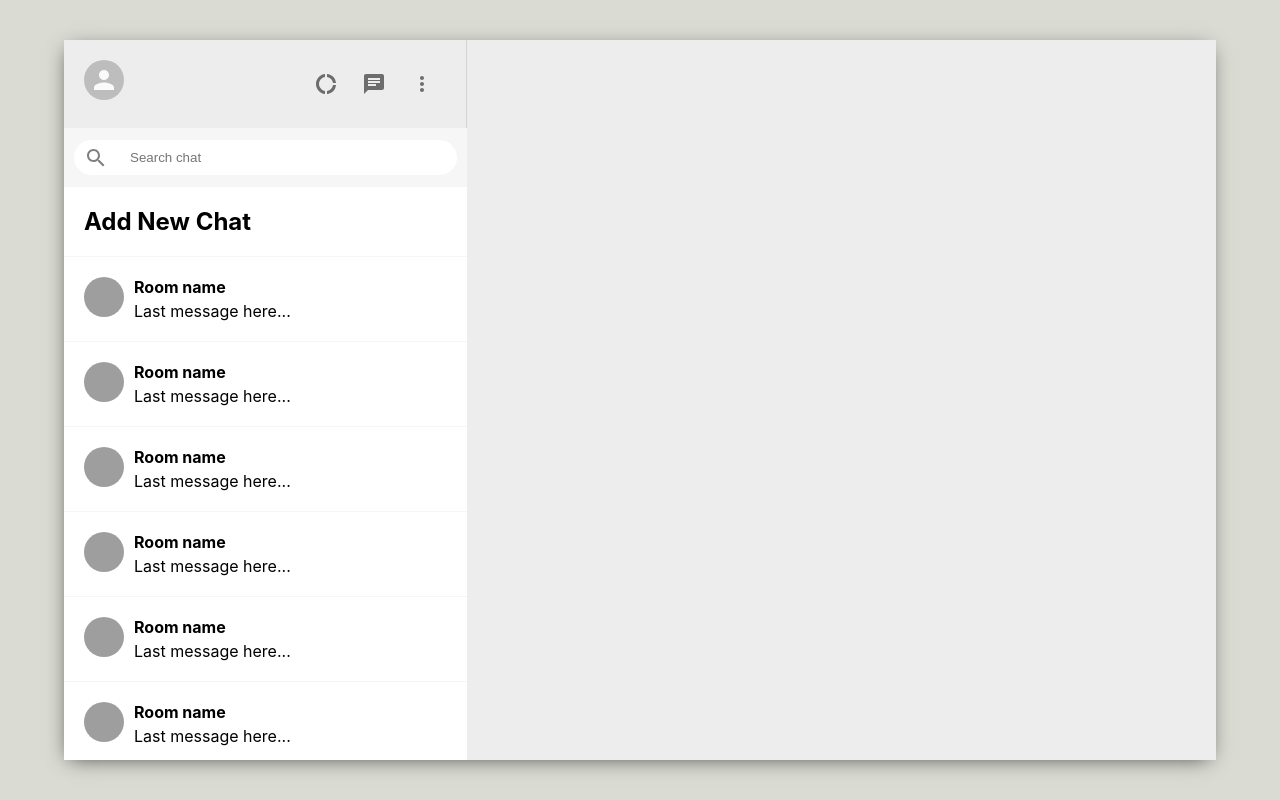
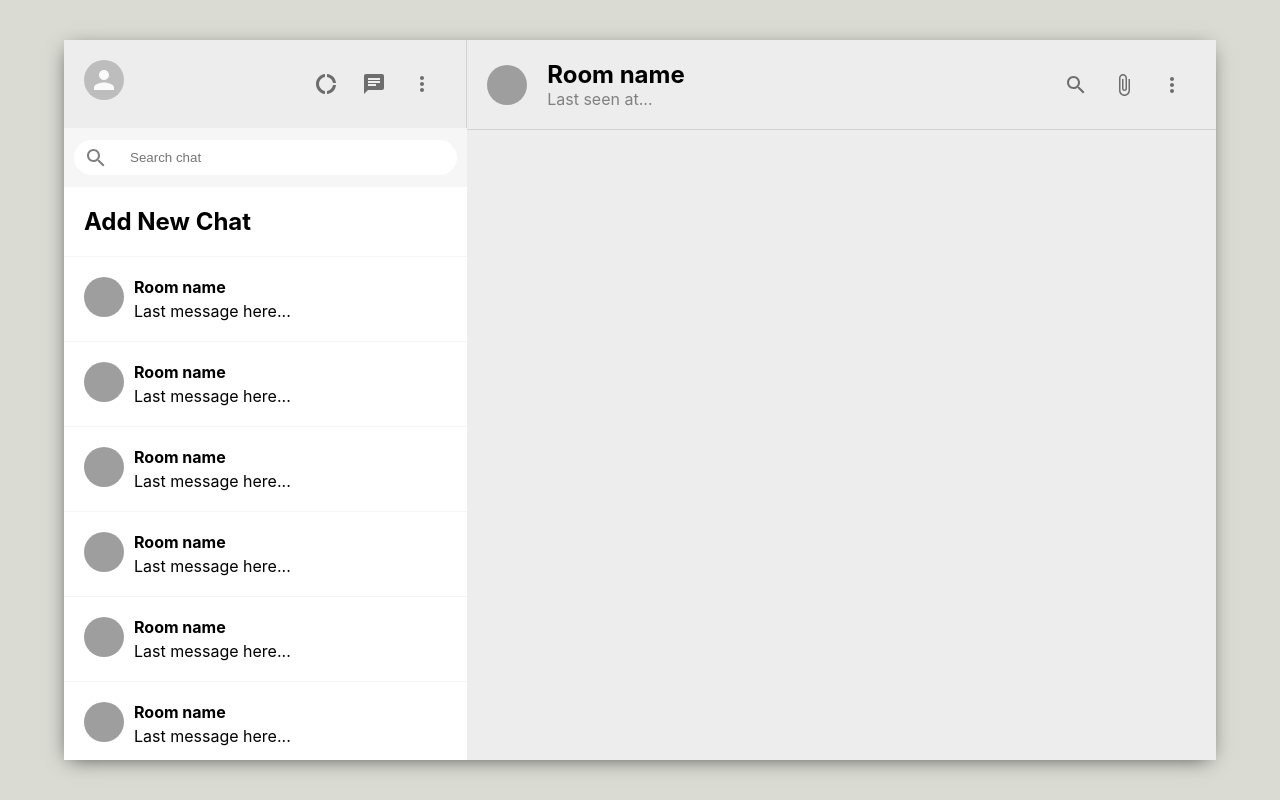
Before and after one commit to haideratGitHub/whatsapp-clone, a React (Create React App) app: page / in a window 1280 px wide. Built offline with nearby package versions, Linux system fonts and the light colour scheme; grey boxes are pictures that could not be loaded.

Commit message:
Added and styled chat header

```diff
--- a/src/App.js
+++ b/src/App.js
@@ -1,6 +1,7 @@
 import React from "react";
 import "./App.css";
 import Sidebar from "./Sidebar";
+import Chat from "./Chat";
 
 function App() {
   // BEM naming convention
@@ -8,7 +9,7 @@ function App() {
     <div className="app">
       <div className="app__body">
         <Sidebar></Sidebar>
-        {/* chat */}
+        <Chat></Chat>
       </div>
     </div>
   );
--- /dev/null
+++ b/src/Chat.css
@@ -0,0 +1,30 @@
+.chat {
+  flex: 0.65;
+}
+
+.chat__header {
+  display: flex;
+  padding: 20px;
+  align-items: center;
+  border-bottom: 1px solid lightgray;
+}
+
+.chat__headerInfo {
+  flex: 1;
+  padding-left: 20px;
+}
+
+.chat__headerInfo > h3 {
+  margin-bottom: 3px;
+  font-weight: 500;
+}
+
+.chat__headerInfo > p {
+  color: gray;
+}
+
+.chat__headerRight {
+  display: flex;
+  justify-content: space-between;
+  min-width: 100px;
+}
--- /dev/null
+++ b/src/Chat.js
@@ -0,0 +1,40 @@
+import React, { useEffect, useState } from "react";
+import { Avatar, IconButton } from "@material-ui/core";
+import "./Chat.css";
+import { MoreVert, SearchOutlined, AttachFile } from "@material-ui/icons";
+
+function Chat() {
+  const [seed, setSeed] = useState("");
+  useEffect(() => {
+    //run this code whenever a component loads
+    setSeed(Math.floor(Math.random() * 5000));
+  }, []);
+  return (
+    <div className="chat">
+      <div className="chat__header">
+        <Avatar
+          src={"https://avatars.dicebear.com/api/human/" + seed + ".svg"}
+        ></Avatar>
+        <div className="chat__headerInfo">
+          <h2>Room name</h2>
+          <p>Last seen at...</p>
+        </div>
+        <div className="chat__headerRight">
+          <IconButton>
+            <SearchOutlined></SearchOutlined>
+          </IconButton>
+          <IconButton>
+            <AttachFile></AttachFile>
+          </IconButton>
+          <IconButton>
+            <MoreVert></MoreVert>
+          </IconButton>
+        </div>
+      </div>
+      <div className="chat__body"></div>
+      <div className="chat__footer"></div>
+    </div>
+  );
+}
+
+export default Chat;
--- a/src/sidebarChat.css
+++ b/src/sidebarChat.css
@@ -17,3 +17,7 @@
   font-size: 16px;
   margin-bottom: 4px;
 }
+.sidebarChat__info > h2:hover {
+  font-weight: 900;
+  font-size: 18px;
+}
```
